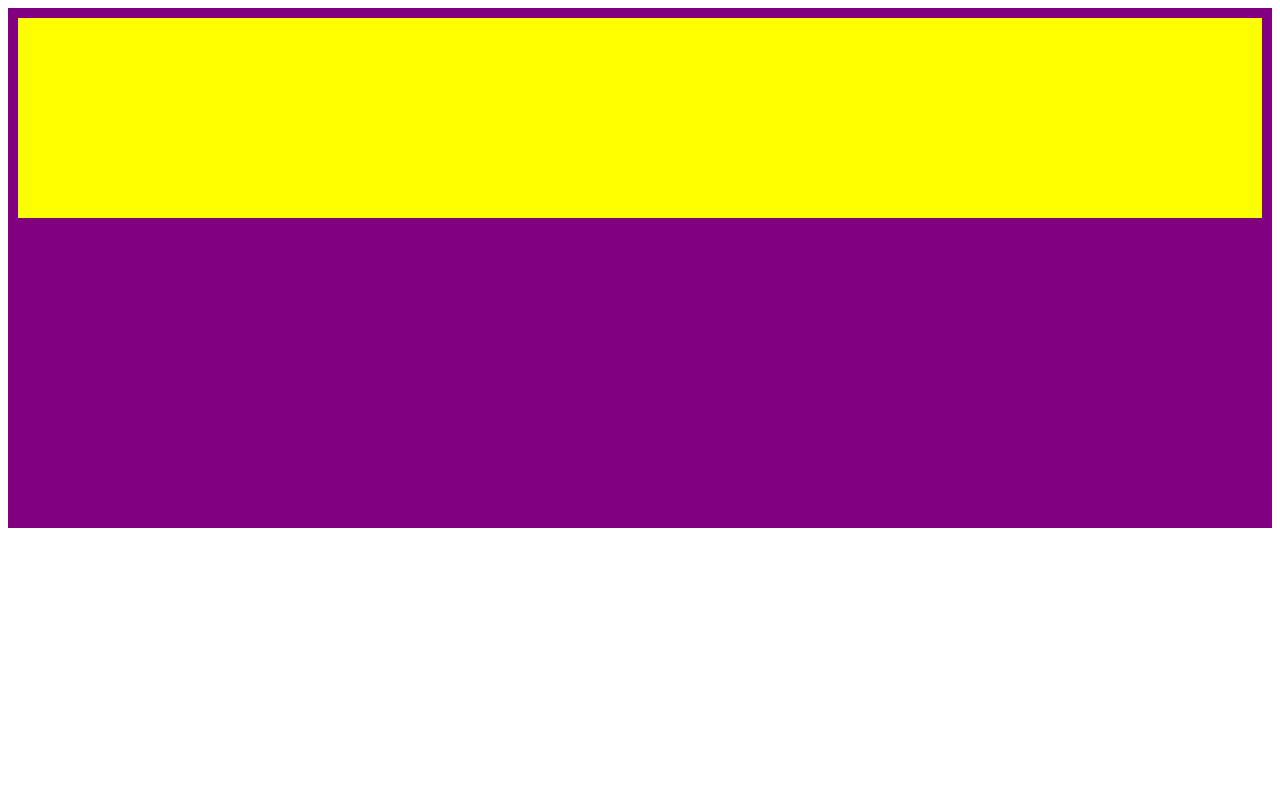
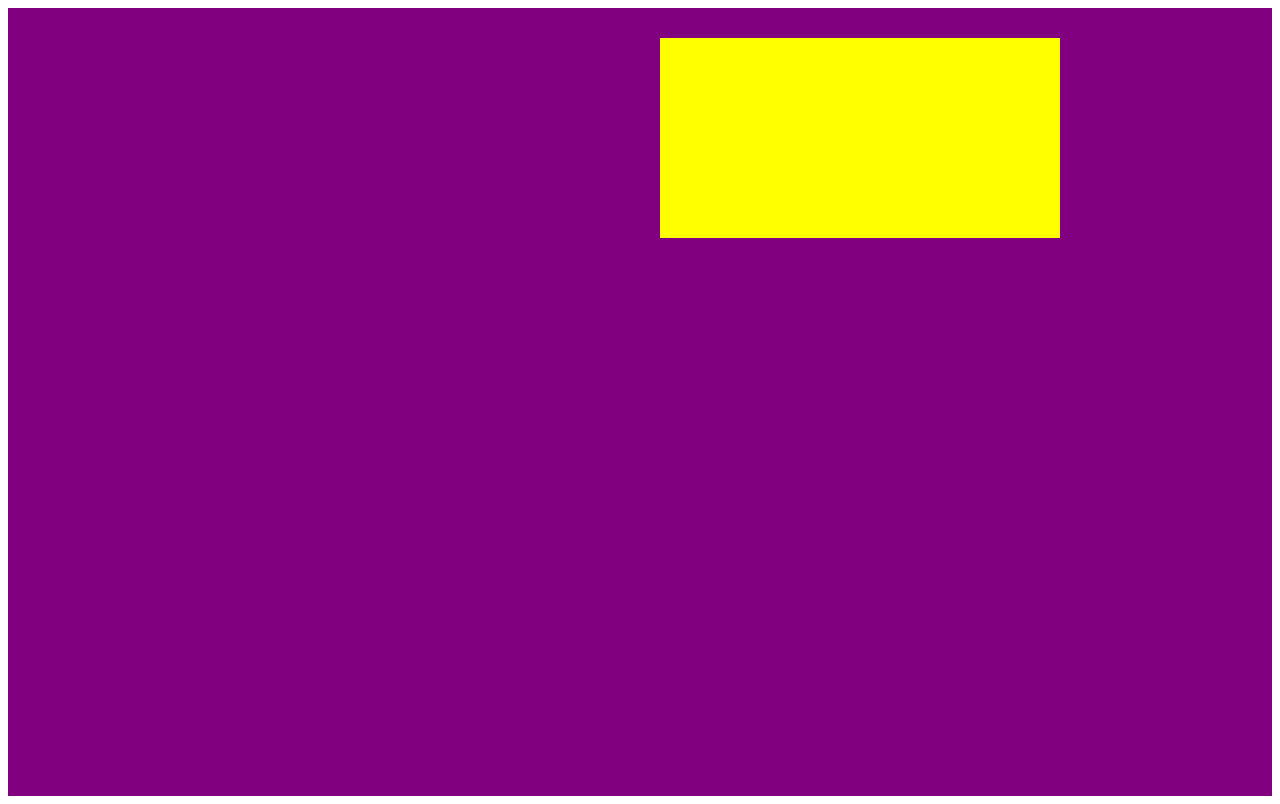
Before and after one commit to WallisonMartins13/Html-Css, a plain HTML site: page Exercicios/ex022/fundo007.html in a window 1280 px wide. Drawn offline with Linux system fonts and the light colour scheme.

Commit message:
Update fundo007.html

```diff
--- a/Exercicios/ex022/fundo007.html
+++ b/Exercicios/ex022/fundo007.html
@@ -7,14 +7,23 @@
     <title>Alinhamento vertifical</title>
     <style>
         #conteiner{
-            height: 500px;
+            position: relative;
+
+            height: 96vh;
             background-color: purple;
             padding: 10px;
         }
 
         #conteudo{
+            position: absolute;
             height: 200px;
+            width: 400px;
+            left: 50%;
+            top: 50%px;
             background-color: yellow;
+
+            transform: translate(20px,20px);
+
 
         }
     </style>
```
